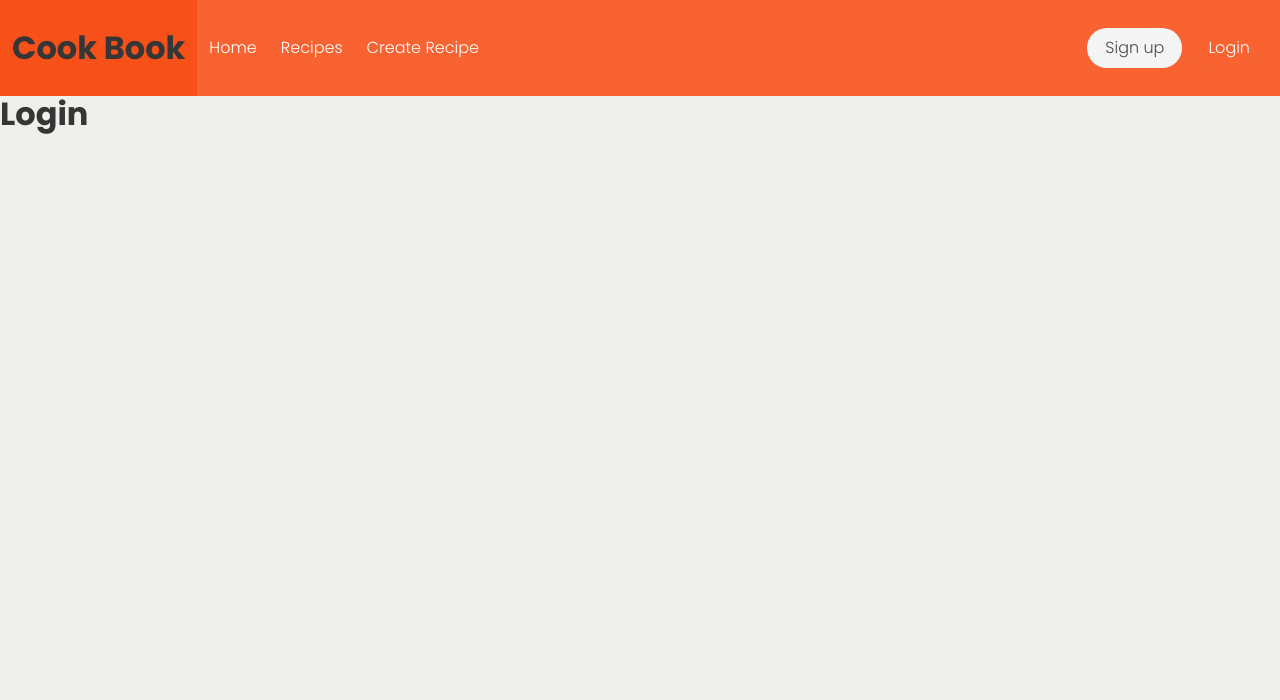
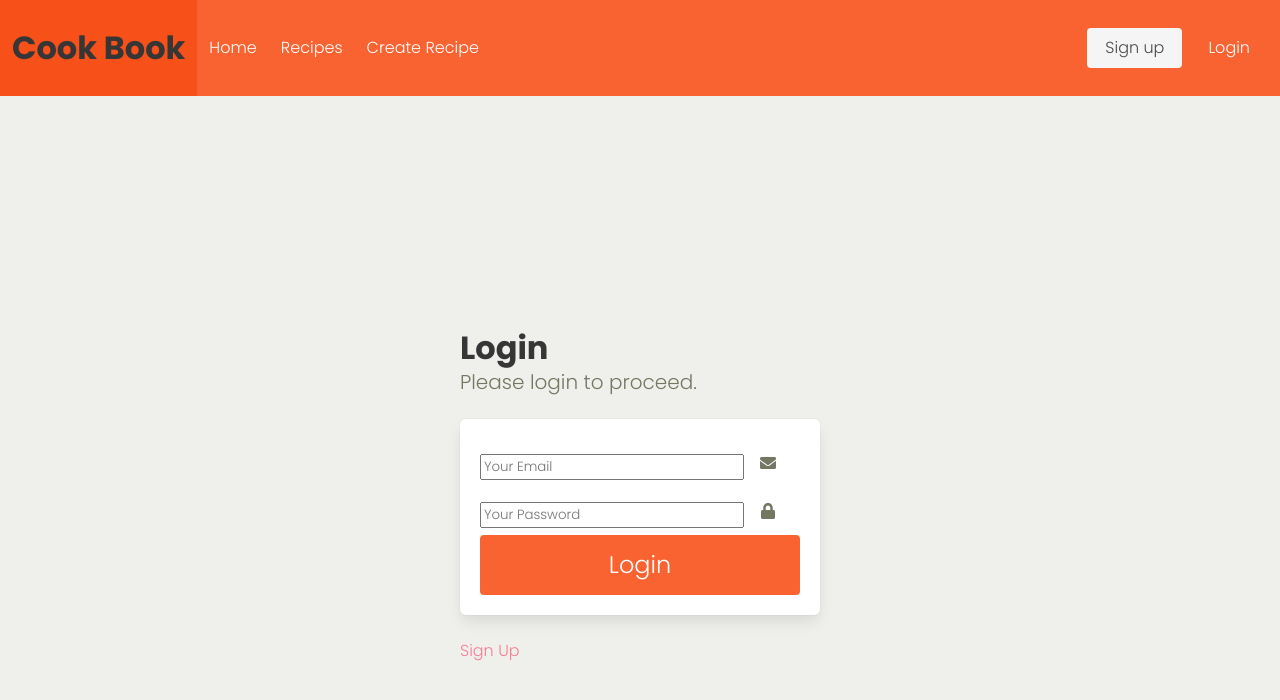
Before and after one commit to jonathanfunk/cook-book, a React (Create React App) app in the folder client/: page /login in a window 1280 px wide. Shown: the top 700 px of the page. Built offline with nearby package versions, Linux system fonts and the light colour scheme.

Commit message:
login page made

```diff
--- a/client/public/index.html
+++ b/client/public/index.html
@@ -1,40 +1,22 @@
 <!DOCTYPE html>
 <html lang="en">
   <head>
-    <meta charset="utf-8">
-    <link rel="shortcut icon" href="%PUBLIC_URL%/favicon.ico">
-    <meta name="viewport" content="width=device-width, initial-scale=1, shrink-to-fit=no">
-    <meta name="theme-color" content="#000000">
-    <!--
-      manifest.json provides metadata used when your web app is added to the
-      homescreen on Android. See https://developers.google.com/web/fundamentals/web-app-manifest/
-    -->
-    <link rel="manifest" href="%PUBLIC_URL%/manifest.json">
-    <!--
-      Notice the use of %PUBLIC_URL% in the tags above.
-      It will be replaced with the URL of the `public` folder during the build.
-      Only files inside the `public` folder can be referenced from the HTML.
-
-      Unlike "/favicon.ico" or "favicon.ico", "%PUBLIC_URL%/favicon.ico" will
-      work correctly both with client-side routing and a non-root public URL.
-      Learn how to configure a non-root public URL by running `npm run build`.
-    -->
+    <meta charset="utf-8" />
+    <link rel="shortcut icon" href="%PUBLIC_URL%/favicon.ico" />
+    <meta
+      name="viewport"
+      content="width=device-width, initial-scale=1, shrink-to-fit=no"
+    />
+    <meta name="theme-color" content="#000000" />
+    <link rel="manifest" href="%PUBLIC_URL%/manifest.json" />
     <title>React App</title>
+    <script
+      defer
+      src="https://use.fontawesome.com/releases/v5.3.1/js/all.js"
+    ></script>
   </head>
   <body>
-    <noscript>
-      You need to enable JavaScript to run this app.
-    </noscript>
+    <noscript> You need to enable JavaScript to run this app. </noscript>
     <div id="root"></div>
-    <!--
-      This HTML file is a template.
-      If you open it directly in the browser, you will see an empty page.
-
-      You can add webfonts, meta tags, or analytics to this file.
-      The build step will place the bundled scripts into the <body> tag.
-
-      To begin the development, run `npm start` or `yarn start`.
-      To create a production bundle, use `npm run build` or `yarn build`.
-    -->
   </body>
 </html>
--- /dev/null
+++ b/client/src/Components/InputFields/InputGroup.js
@@ -0,0 +1,23 @@
+import React from 'react';
+
+const InputGroup = ({ type, name, placeholder, value, icon, onChange }) => {
+  return (
+    <div className="field">
+      <div className="control has-icons-left">
+        <input
+          className="input is-large"
+          type={type}
+          name={name}
+          placeholder={placeholder}
+          value={value}
+          onChange={onChange}
+        />
+        <span className="icon is-large is-left">
+          <i className={icon} />
+        </span>
+      </div>
+    </div>
+  );
+};
+
+export default InputGroup;
--- /dev/null
+++ b/client/src/Container/Login.js
@@ -0,0 +1,69 @@
+import React, { Component } from 'react';
+import InputGroup from '../Components/InputFields/InputGroup';
+import { Link } from 'react-router-dom';
+
+class Login extends Component {
+  state = {
+    email: '',
+    password: '',
+    errors: {}
+  };
+
+  onChange = e =>
+    this.setState({
+      [e.target.name]: e.target.value
+    });
+
+  onSubmit = e => {
+    e.preventDefault();
+
+    const userData = {
+      email: this.state.email,
+      password: this.state.password
+    };
+    console.log('User data is...', userData);
+  };
+
+  render() {
+    return (
+      <section className="hero is-fullheight">
+        <div className="hero-body">
+          <div className="container has-text-centered">
+            <div className="column is-4 is-offset-4">
+              <h3 className="title has-text-grey">Login</h3>
+              <p className="subtitle has-text-grey">Please login to proceed.</p>
+              <form className="box" onSubmit={this.onSubmit}>
+                <InputGroup
+                  type="email"
+                  name="email"
+                  placeholder="Your Email"
+                  value={this.state.email}
+                  onChange={this.onChange}
+                  icon="fa fa-envelope"
+                />
+                <InputGroup
+                  type="password"
+                  name="password"
+                  placeholder="Your Password"
+                  value={this.state.password}
+                  onChange={this.onChange}
+                  icon="fa fa-lock"
+                />
+                <div className="field">
+                  <button className="button is-block is-primary is-large is-fullwidth">
+                    Login
+                  </button>
+                </div>
+              </form>
+              <p className="has-text-grey">
+                <Link to="/sign-up">Sign Up</Link>
+              </p>
+            </div>
+          </div>
+        </div>
+      </section>
+    );
+  }
+}
+
+export default Login;
--- a/client/src/Container/Login/index.js
+++ /dev/null
@@ -1,13 +0,0 @@
-import React, { Component } from 'react';
-
-class Login extends Component {
-  render() {
-    return (
-      <div>
-        <h1 className="title">Login</h1>
-      </div>
-    );
-  }
-}
-
-export default Login;
--- a/client/src/styles/App.scss
+++ b/client/src/styles/App.scss
@@ -1,2 +1,3 @@
 @import 'Bulma';
+@import 'Common';
 @import 'LandingPage';
--- a/client/src/styles/Bulma.scss
+++ b/client/src/styles/Bulma.scss
@@ -16,20 +16,15 @@ $grey-dark: $brown;
 $grey-light: $beige-light;
 $primary: $orange;
 $link: $pink;
-$control-radius: 25px;
 
 // Update Navigation Styles
 $navbar-height: 6rem;
 
-//Button Styles
-// $button-padding-vertical: 1em;
-// $button-padding-horizontal: 2.5em;
-
 // Update some of Bulma's component variables
 $body-background-color: $beige-lighter;
 $control-border-width: 2px;
-$input-border-color: transparent;
-$input-shadow: none;
+//$input-border-color: transparent;
+//$input-shadow: none;
 
 @import '~bulma/sass/utilities/_all.sass';
 @import '~bulma/sass/base/_all.sass';
@@ -38,5 +33,9 @@ $input-shadow: none;
 @import '~bulma/sass/elements/button.sass';
 @import '~bulma/sass/elements/container.sass';
 @import '~bulma/sass/elements/form.sass';
+@import '~bulma/sass/elements/icon.sass';
+@import '~bulma/sass/elements/image.sass';
 @import '~bulma/sass/elements/title.sass';
+@import '~bulma/sass/elements/box.sass';
 @import '~bulma/sass/components/navbar.sass';
+@import '~bulma/sass/components/card.sass';
--- /dev/null
+++ b/client/src/styles/Common.scss
@@ -0,0 +1,8 @@
+.App {
+  display: flex;
+  flex-direction: column;
+  min-height: 100vh;
+  .container {
+    flex: 1 0 auto;
+  }
+}
```
Also changed, not shown: client/src/Container/CreateRecipe.js (renamed from client/src/Container/CreateRecipe/index.js), client/src/Container/Landing.js (renamed from client/src/Container/Landing/index.js), client/src/Container/Navigation.js (renamed from client/src/Container/Navigation/index.js), client/src/Container/Recipes.js (renamed from client/src/Container/Recipes/index.js), client/src/Container/SignUp.js (renamed from client/src/Container/SignUp/index.js).
